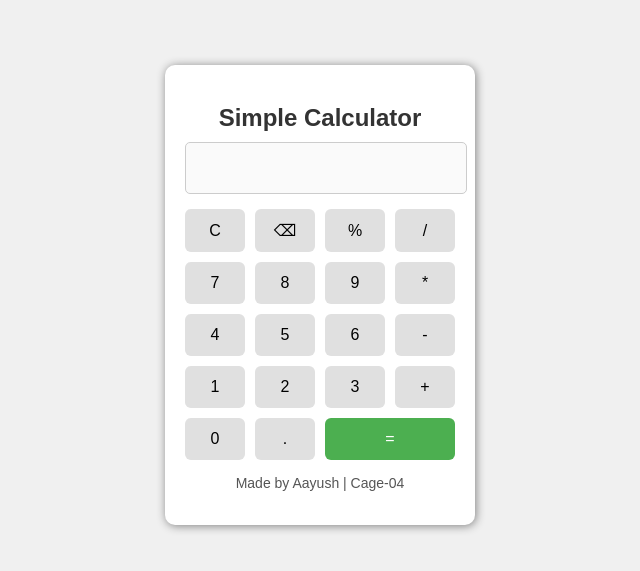
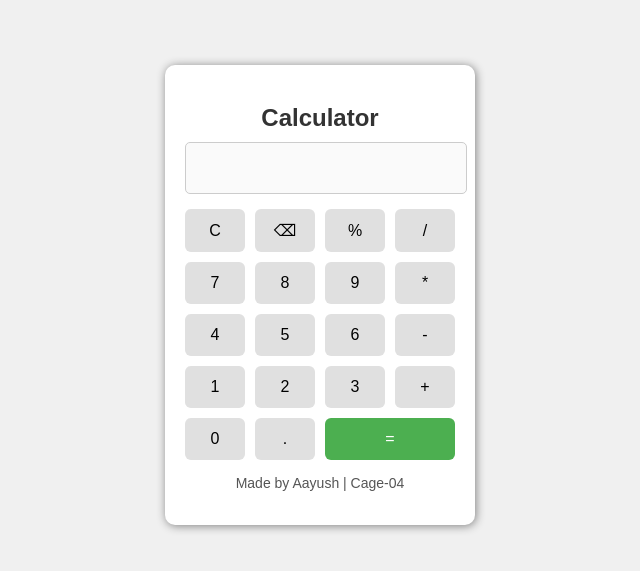
Before and after one commit to aayushsahani17/Calculator, a plain HTML site: page index.html in a window 1280 px wide. Shown: the part 105-676 px from the top of the page, without its empty margins (320-960 px from the left). Drawn offline with Linux system fonts and the light colour scheme.

Commit message:
Update index.html

```diff
--- a/index.html
+++ b/index.html
@@ -8,7 +8,7 @@
 </head>
 <body>
   <div class="container">
-    <h2>Simple Calculator</h2>
+    <h2>Calculator</h2>
 
     <input type="text" id="display" class="display" disabled>
 
```
